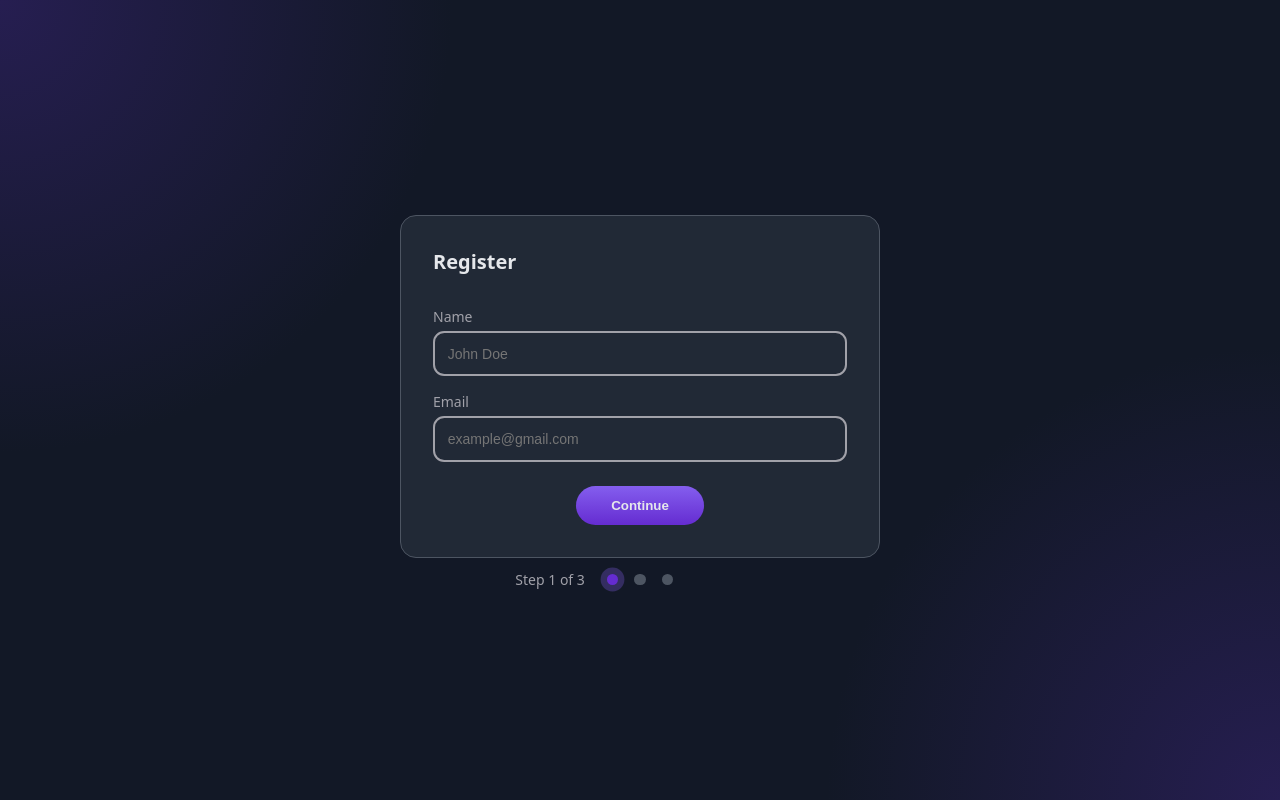
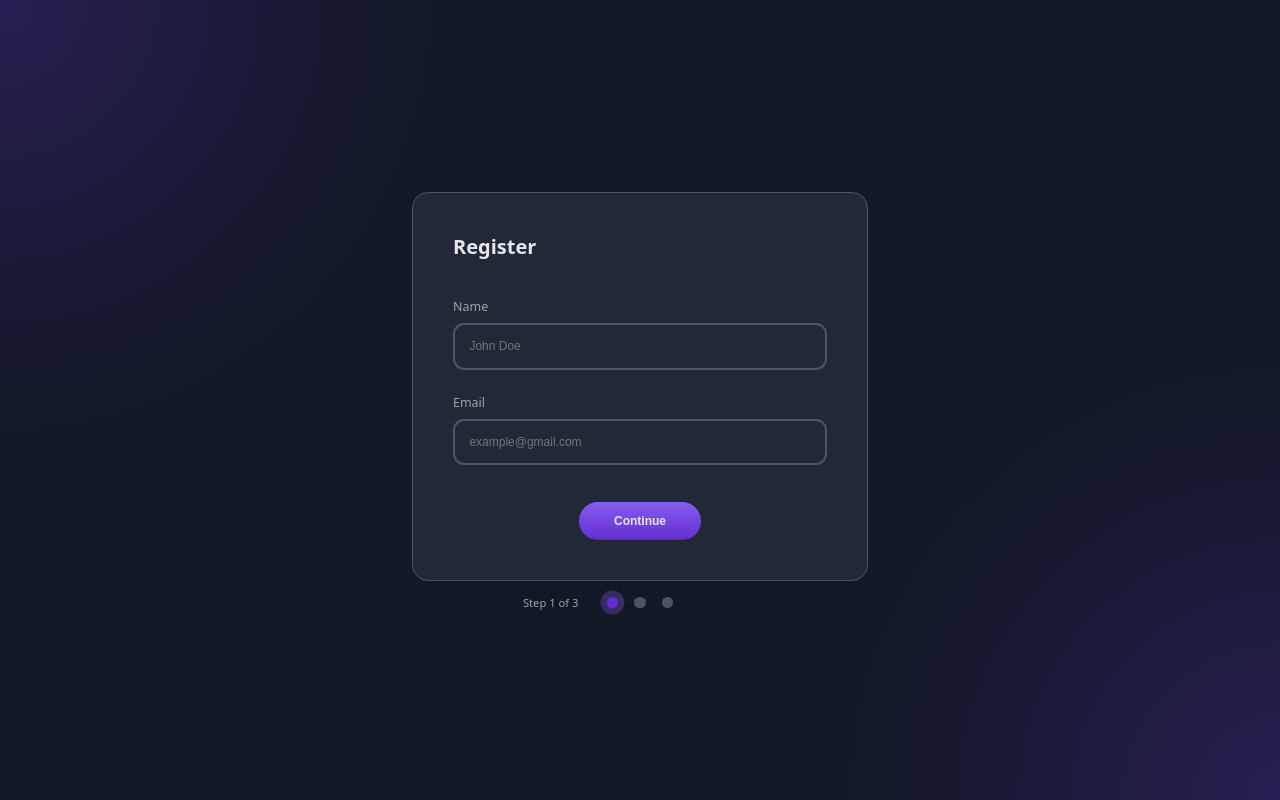
Before and after one commit to Quibylix/multi-step-register-form, a website built with Vite: page index.html in a window 1280 px wide. Built offline with nearby package versions, Linux system fonts and the light colour scheme.

Commit message:
fix: update style.css with new colors and padding

```diff
--- a/src/style.css
+++ b/src/style.css
@@ -21,6 +21,7 @@ html {
 :root {
   --dark: #212936;
   --almost-dark: #121826;
+  --lunar-gray: #394050;
   --pale-gray: #e5e7eb;
   --cool-gray: #a1a1a9;
   --slate-gray: #4d5562;
@@ -54,10 +55,10 @@ html {
 .step-3-form {
   background: var(--dark);
   color: var(--pale-gray);
-  padding: 2rem;
+  padding: 2.5rem;
   box-sizing: border-box;
   width: 85%;
-  max-width: 30rem;
+  max-width: 28.5rem;
   margin: 0 auto;
   border: 0.01rem solid var(--slate-gray);
   border-radius: 1rem;
@@ -66,26 +67,26 @@ html {
 .step-1-form__heading,
 .step-2-form__heading,
 .step-3-form__heading {
-  margin-bottom: 2rem;
+  margin-bottom: 2.4rem;
   font-size: 1.25rem;
 }
 
 .step-1-form__label {
   display: flex;
   flex-direction: column;
-  gap: 0.3rem;
-  margin-top: 1rem;
-  font-size: 0.875rem;
+  gap: 0.5rem;
+  margin-top: 1.5rem;
+  font-size: 0.78rem;
   color: var(--cool-gray);
 }
 
 .step-1-form__input {
-  padding: 0.8rem;
-  font-size: 0.875rem;
+  padding: 0.9rem;
+  font-size: 0.75rem;
   background: transparent;
   border-radius: 0.7rem;
   outline: none;
-  border: 0.13rem solid var(--cool-gray);
+  border: 0.13rem solid var(--slate-gray);
   color: var(--pale-gray);
 }
 
@@ -103,7 +104,8 @@ html {
   border: none;
   font-weight: bold;
   display: block;
-  margin: 1.5rem auto 0;
+  margin: 2.3rem auto 0;
+  font-size: 0.75rem;
   cursor: pointer;
   transition: transform 0.2s ease-in-out;
 }
@@ -116,16 +118,19 @@ html {
 
 .step-2-form__label {
   display: block;
-  padding: 0.8rem;
+  padding: 0.9rem 0.8rem;
   margin-top: 1rem;
-  background: var(--slate-gray);
+  background: var(--lunar-gray);
   border-radius: 0.7rem;
+  font-size: 0.85rem;
   cursor: pointer;
-  border: 0.01rem solid var(--cool-gray);
+  color: var(--cool-gray);
+  border: 0.01rem solid var(--slate-gray);
 }
 
 .step-2-form__label--checked {
   background: var(--purpley);
+  color: var(--pale-gray);
 }
 
 .step-2-form__input {
@@ -162,11 +167,11 @@ html {
   position: absolute;
   width: max-content;
   transform: translateX(-100%);
-  padding-right: 1.4rem;
+  padding-right: 1.8rem;
   vertical-align: middle;
   left: 0;
   color: var(--cool-gray);
-  font-size: 0.875rem;
+  font-size: 0.7rem;
 }
 
 .stepper__circles {
```
